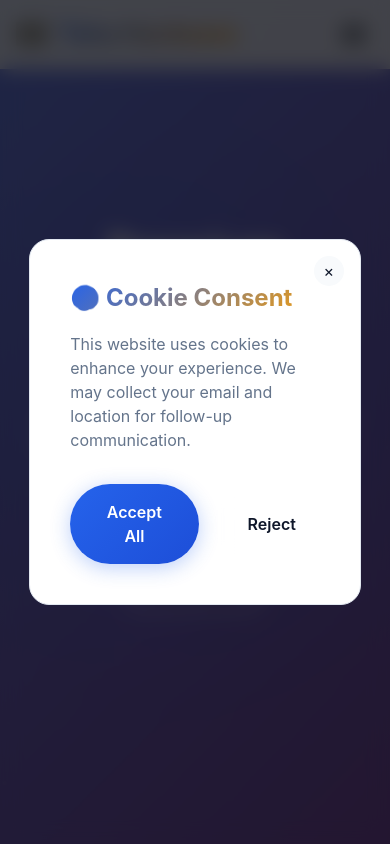
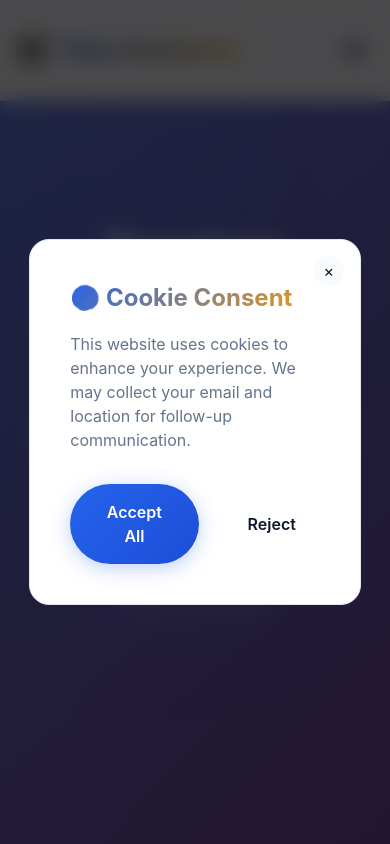
Before and after one commit to YusufDeesawala/tahahardware-website, a Flask app: page / in a window 390 px wide. Run offline with Flask 3, Linux system fonts and the light colour scheme; some libraries are stand-ins or nearby versions; grey boxes are pictures that could not be loaded.

Commit message:
Made some ui changes.

```diff
--- a/templates/index.html
+++ b/templates/index.html
@@ -41,8 +43,8 @@
       --text: var(--text-dark);
       --text-muted: var(--text-muted-dark);
       --shadow: var(--shadow-light);
-      --navbar-bg: rgba(248, 250, 252, 0.8);
-      --navbar-scrolled-bg: rgba(248, 250, 252, 0.95);
+      --navbar-bg: rgba(255, 255, 255, 0.95);
+      --navbar-scrolled-bg: rgba(255, 255, 255, 0.98);
       --hero-bg: linear-gradient(135deg, #667eea 0%, #764ba2 100%);
     }
 
@@ -87,22 +89,23 @@
       z-index: 1000;
       background: var(--navbar-bg);
       backdrop-filter: blur(20px);
-      border-bottom: 1px solid var(--glass-border);
-      transition: all 0.3s cubic-bezier(0.4, 0, 0.2, 1);
+      border-bottom: 1px solid var(--border);
+      transition: all 0.3s ease;
+      padding: 1rem 0;
     }
 
     .navbar.scrolled {
       background: var(--navbar-scrolled-bg);
-      backdrop-filter: blur(25px);
+      box-shadow: 0 4px 20px rgba(0, 0, 0, 0.1);
     }
 
     .nav-container {
       max-width: 1200px;
       margin: 0 auto;
-      padding: 1rem 2rem;
+      padding: 0 2rem;
       display: flex;
+      justify-content: space-between;
       align-items: center;
-      justify-content: space-between;
     }
 
     .logo-container {
@@ -112,19 +115,21 @@
     }
 
     .logo-img {
+      width: 40px;
       height: 40px;
-      width: 40px;
-      object-fit: contain;
-      transition: transform 0.3s ease;
-    }
-
-    .logo-img:hover {
-      transform: scale(1.1);
+      border-radius: 8px;
+      background: linear-gradient(135deg, var(--primary), var(--secondary));
+      display: flex;
+      align-items: center;
+      justify-content: center;
+      color: white;
+      font-weight: bold;
+      font-size: 1.2rem;
     }
 
     .logo {
       font-size: 1.5rem;
-      font-weight: 700;
+      font-weight: 800;
       background: linear-gradient(135deg, var(--primary), var(--secondary));
       -webkit-background-clip: text;
       -webkit-text-fill-color: transparent;
@@ -224,13 +222,11 @@
       gap: 4px;
       cursor: pointer;
       padding: 8px;
-      background: var(--glass-bg);
-      border-radius: 8px;
     }
 
     .mobile-menu-btn span {
-      width: 25px;
-      height: 3px;
+      width: 24px;
+      height: 2px;
       background: var(--text);
       border-radius: 2px;
       transition: all 0.3s ease;
```
Also changed, not shown: other parts of templates/index.html (+133 -66 lines), templates/catalogue.html (+68 -11 lines).
